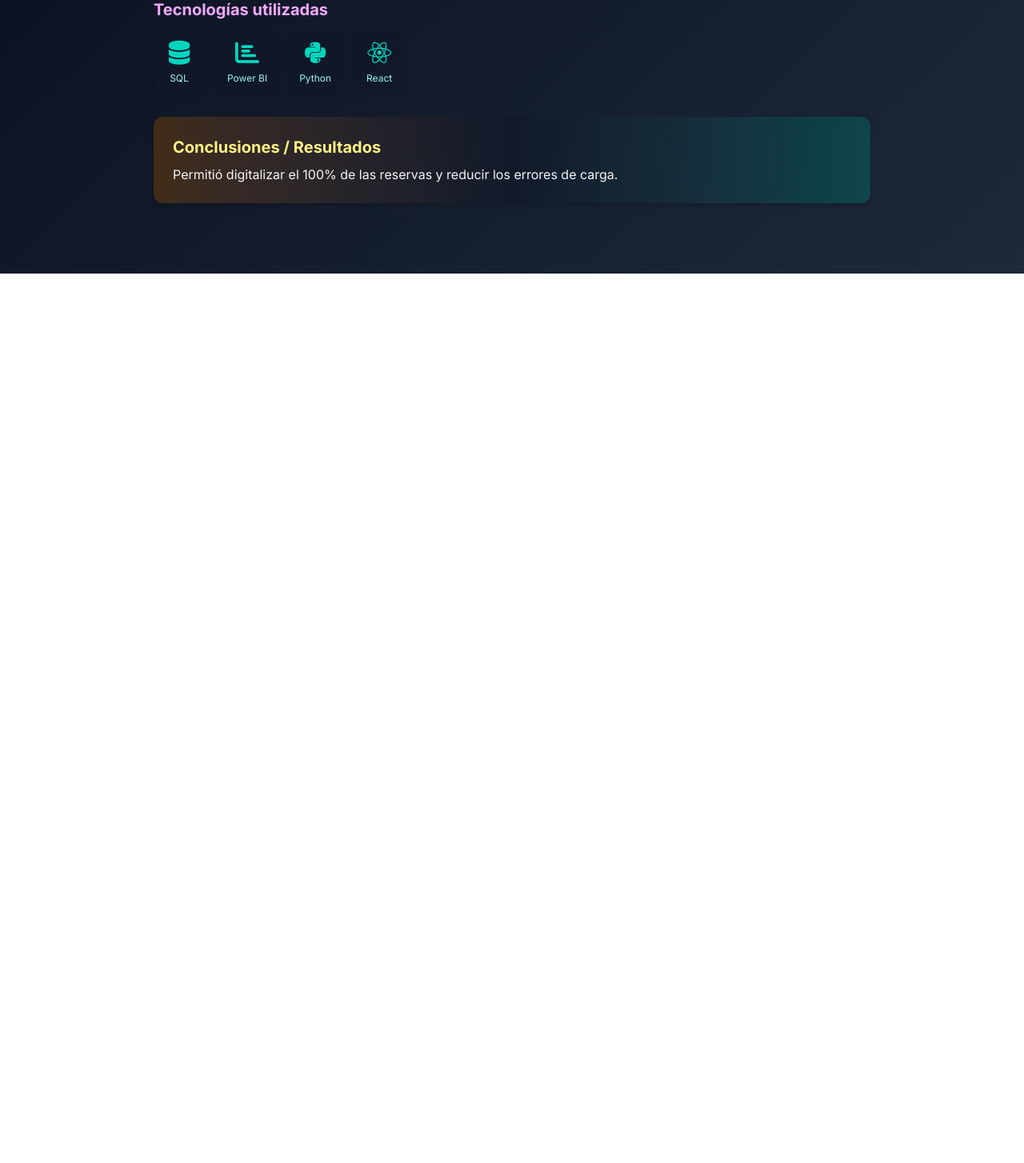
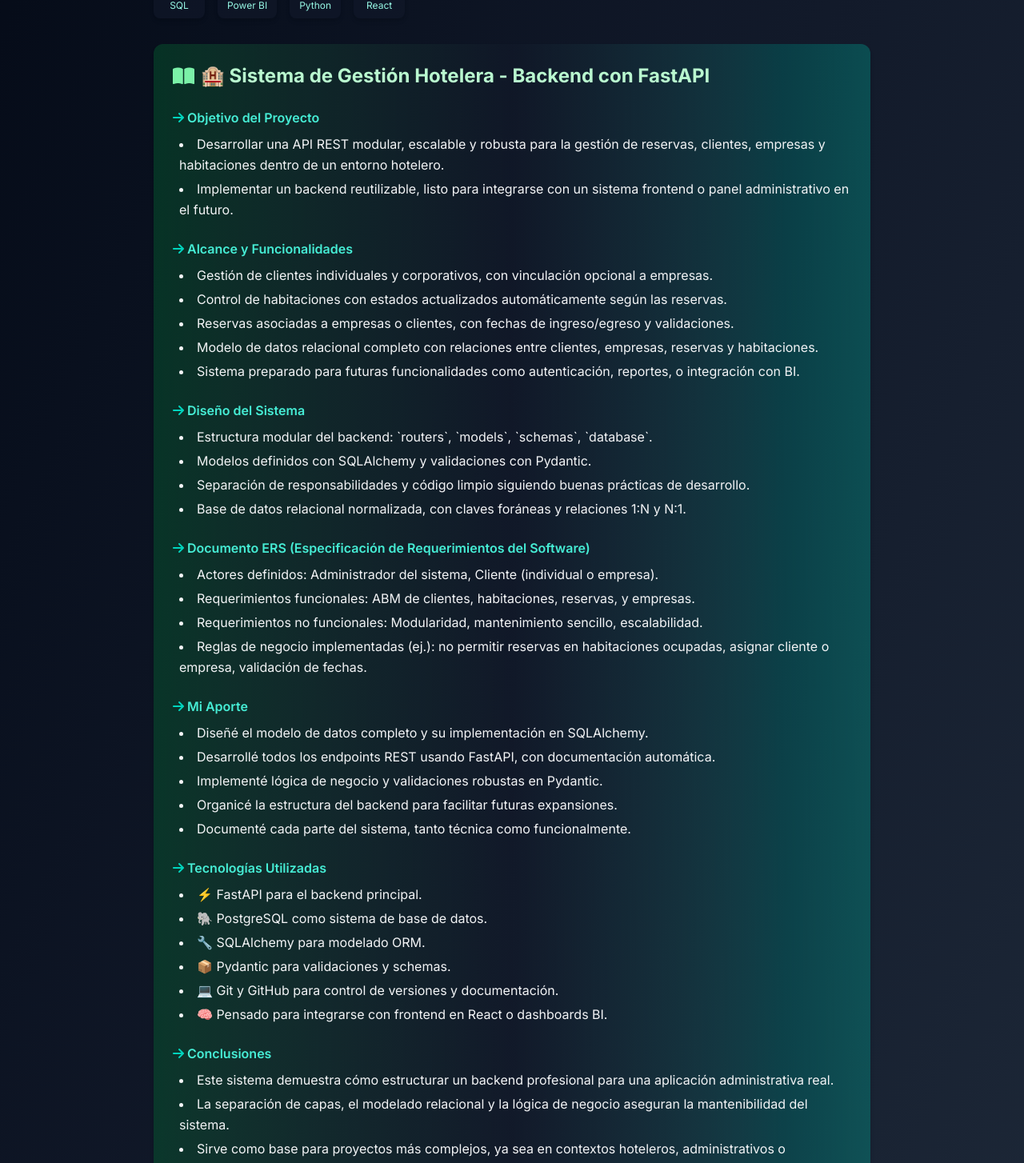
Before and after one commit to nachitoxx6262/mi-portfolio, a Next.js app: page /proyectos/sistema-hotelero in a window 1280 px wide. Shown: the part 875-2329 px from the top of the page at 80% size. Before the commit the page ends 1217 px from the top, so only its background shows below. Built offline with nearby package versions, Linux system fonts and the light colour scheme.

Commit message:
Implement code changes to enhance functionality and improve performance

```diff
--- a/src/app/page.js
+++ b/src/app/page.js
@@ -34,7 +34,7 @@ const proyectos = [
     image: "/proyectos/dashboard_vuelos.png",
     slug: "sistema-hotelero",
     tecnologias: ["Power BI", "SQL", "Data Cleaning"],
-    //link: "https://tu-demo-o-repo.com",
+    link: "proyecto",
   },
   {
     title: "📦 NORTHWIND ANALYTICS",
--- a/src/data/proyectos.js
+++ b/src/data/proyectos.js
@@ -69,16 +69,12 @@ const proyectos = [
             ]
         },
         link: ""
-    }
-
-
-    ,
-
+    },
     {
         slug: "sistema-hotelero",
         title: "🏨 Sistema Hotelero",
         description: "App para administrar habitaciones, reservas y clientes.",
-        image: "/proyectos/sistema_hotelero.png",
+        image: "/proyectos/relaciones_db.png",
         descripcionLarga: "Desarrollo de backend y frontend para un sistema integral de gestión hotelera.",
         tecnologias: [
             { nombre: "SQL", logo: "fas fa-database" },
@@ -88,7 +84,76 @@ const proyectos = [
             // ...agregá las que uses
         ],
         miAporte: "Diseño y desarrollo de la base de datos, API REST y lógica de negocio.",
-        conclusiones: "Permitió digitalizar el 100% de las reservas y reducir los errores de carga.",
+        conclusiones: "Este proyecto representa una simulación funcional de un sistema de gestión hotelera, centrado en la administración de reservas, clientes, empresas y habitaciones. A través del desarrollo backend con FastAPI, SQLAlchemy y PostgreSQL, se logró estructurar una base de datos relacional robusta y una API RESTful capaz de manejar las principales operaciones del flujo operativo.Si bien no se implementó en un entorno real, el modelo permite visualizar cómo la digitalización de procesos como la gestión de reservas o el control de habitaciones podría optimizar las operaciones internas, reducir errores manuales y facilitar la trazabilidad de datos. El sistema se diseñó priorizando la escalabilidad, la claridad en la estructura de datos y el mantenimiento futuro.Esta experiencia aportó una comprensión más profunda del diseño de bases de datos normalizadas, la construcción de endpoints eficientes, y la organización de proyectos profesionales orientados a microservicios, ofreciendo una base sólida para futuros despliegues en producción.",
+        resumenEjecutivo: {
+            titulo: "🏨 Sistema de Gestión Hotelera - Backend con FastAPI",
+            secciones: [
+                {
+                    heading: "Objetivo del Proyecto",
+                    items: [
+                        "Desarrollar una API REST modular, escalable y robusta para la gestión de reservas, clientes, empresas y habitaciones dentro de un entorno hotelero.",
+                        "Implementar un backend reutilizable, listo para integrarse con un sistema frontend o panel administrativo en el futuro."
+                    ]
+                },
+                {
+                    heading: "Alcance y Funcionalidades",
+                    items: [
+                        "Gestión de clientes individuales y corporativos, con vinculación opcional a empresas.",
+                        "Control de habitaciones con estados actualizados automáticamente según las reservas.",
+                        "Reservas asociadas a empresas o clientes, con fechas de ingreso/egreso y validaciones.",
+                        "Modelo de datos relacional completo con relaciones entre clientes, empresas, reservas y habitaciones.",
+                        "Sistema preparado para futuras funcionalidades como autenticación, reportes, o integración con BI."
+                    ]
+                },
+                {
+                    heading: "Diseño del Sistema",
+                    items: [
+                        "Estructura modular del backend: `routers`, `models`, `schemas`, `database`.",
+                        "Modelos definidos con SQLAlchemy y validaciones con Pydantic.",
+                        "Separación de responsabilidades y código limpio siguiendo buenas prácticas de desarrollo.",
+                        "Base de datos relacional normalizada, con claves foráneas y relaciones 1:N y N:1."
+                    ]
+                },
+                {
+                    heading: "Documento ERS (Especificación de Requerimientos del Software)",
+                    items: [
+                        "Actores definidos: Administrador del sistema, Cliente (individual o empresa).",
+                        "Requerimientos funcionales: ABM de clientes, habitaciones, reservas, y empresas.",
+                        "Requerimientos no funcionales: Modularidad, mantenimiento sencillo, escalabilidad.",
+                        "Reglas de negocio implementadas (ej.): no permitir reservas en habitaciones ocupadas, asignar cliente o empresa, validación de fechas."
+                    ]
+                },
+                {
+                    heading: "Mi Aporte",
+                    items: [
+                        "Diseñé el modelo de datos completo y su implementación en SQLAlchemy.",
+                        "Desarrollé todos los endpoints REST usando FastAPI, con documentación automática.",
+                        "Implementé lógica de negocio y validaciones robustas en Pydantic.",
+                        "Organicé la estructura del backend para facilitar futuras expansiones.",
+                        "Documenté cada parte del sistema, tanto técnica como funcionalmente."
+                    ]
+                },
+                {
+                    heading: "Tecnologías Utilizadas",
+                    items: [
+                        "⚡ FastAPI para el backend principal.",
+                        "🐘 PostgreSQL como sistema de base de datos.",
+                        "🔧 SQLAlchemy para modelado ORM.",
+                        "📦 Pydantic para validaciones y schemas.",
+                        "💻 Git y GitHub para control de versiones y documentación.",
+                        "🧠 Pensado para integrarse con frontend en React o dashboards BI."
+                    ]
+                },
+                {
+                    heading: "Conclusiones",
+                    items: [
+                        "Este sistema demuestra cómo estructurar un backend profesional para una aplicación administrativa real.",
+                        "La separación de capas, el modelado relacional y la lógica de negocio aseguran la mantenibilidad del sistema.",
+                        "Sirve como base para proyectos más complejos, ya sea en contextos hoteleros, administrativos o comerciales."
+                    ]
+                }
+            ]
+        },
         link: "",
     },
     // ...otros proyectos
```
Also changed, not shown: public/proyectos/relaciones_db.png (added).
